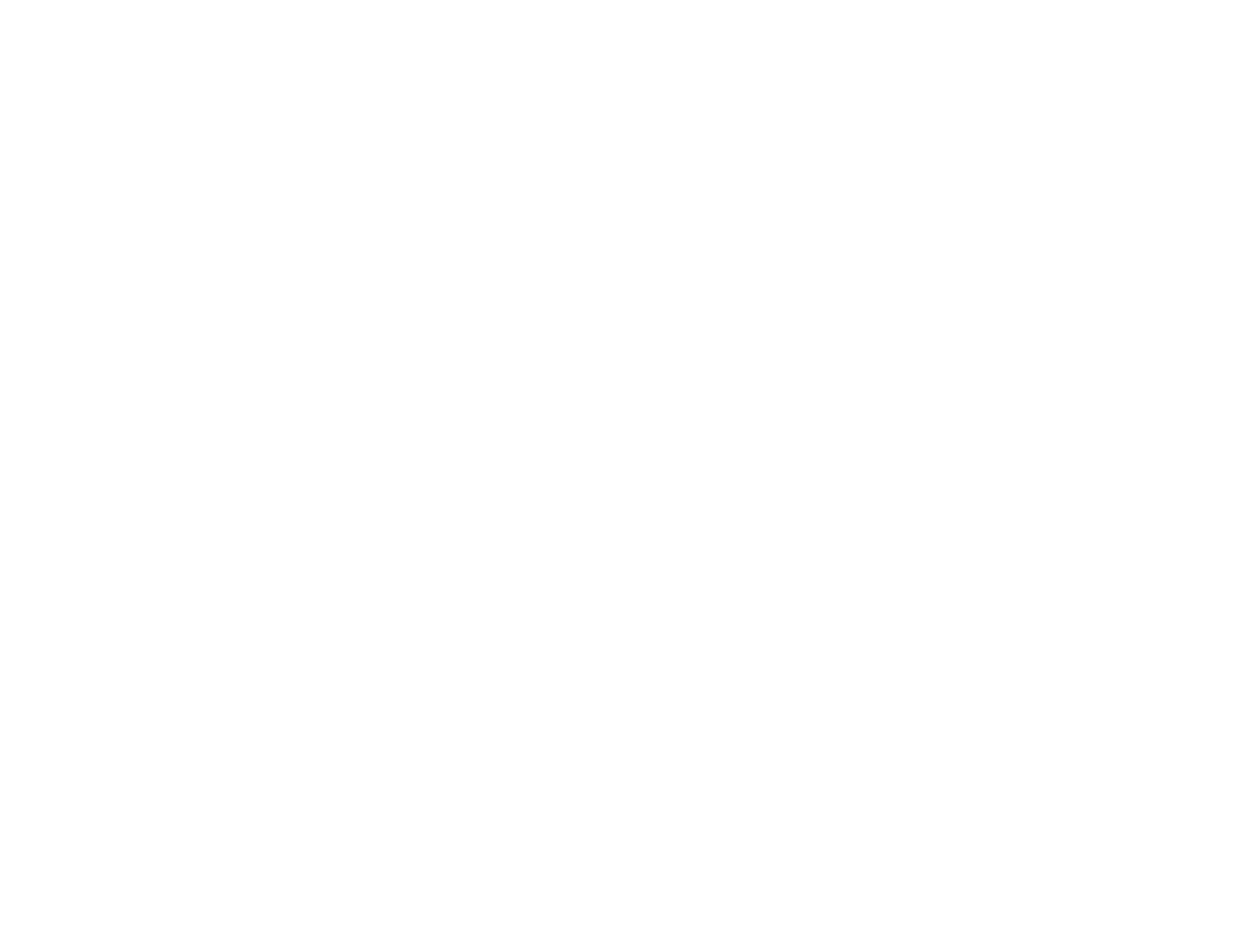
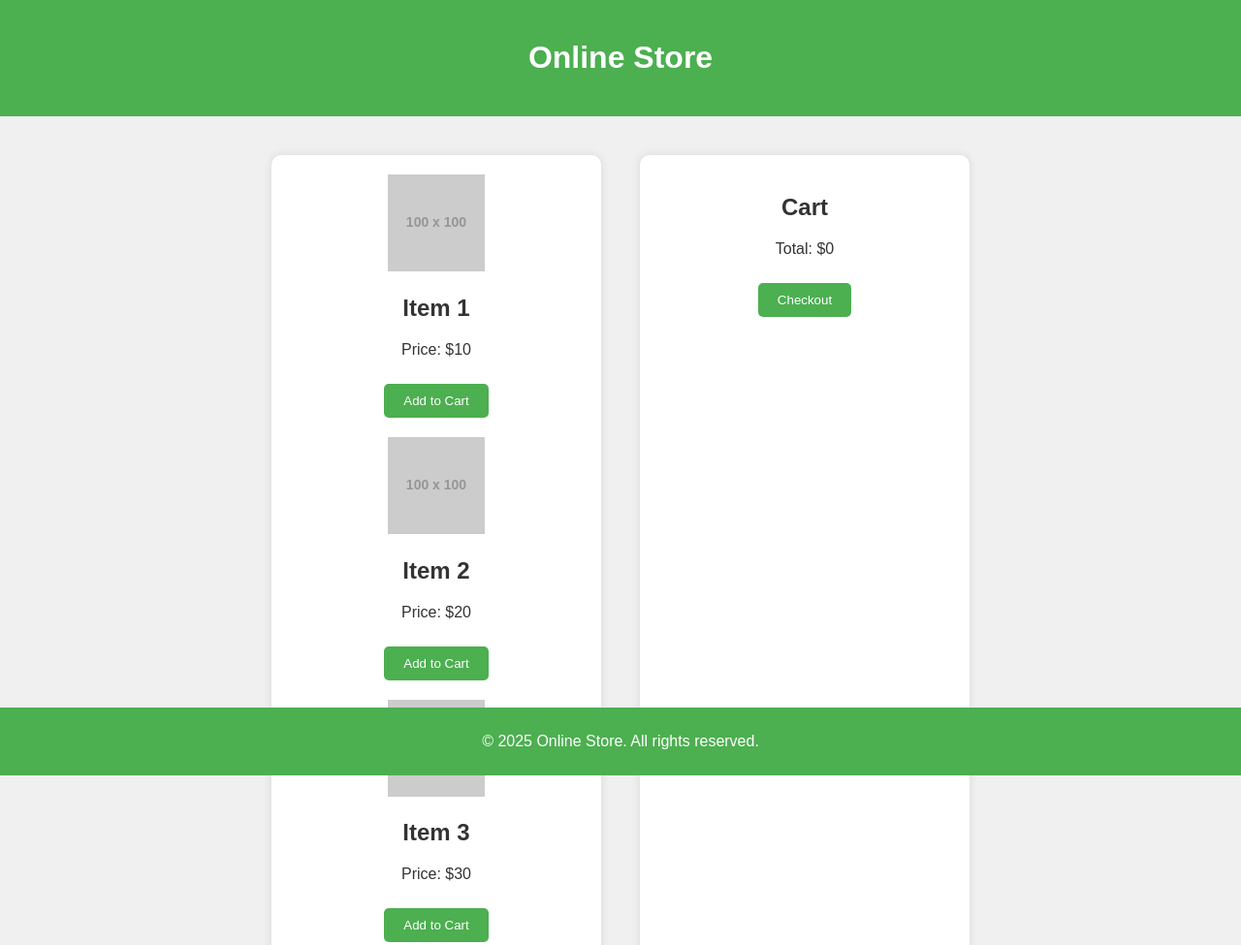
Before and after one commit to TimFord13/ABTestingSite, a plain HTML site: page index.html in a window 1280 px wide. Shown: the top 975 px of the page at 97% size. Before the commit the page ends 800 px from the top, so only its background shows below. Drawn offline with Linux system fonts and the light colour scheme; placeholder pictures from the web are drawn by us.

Commit message:
basic commit

```diff
--- a/index.html
+++ b/index.html
@@ -3,9 +3,56 @@
 <head>
     <meta charset="UTF-8">
     <meta name="viewport" content="width=device-width, initial-scale=1.0">
-    <title>Document</title>
+    <title>Store Checkout</title>
+    <link rel="stylesheet" href="style.css">
 </head>
 <body>
-
+    <header>
+        <h1>Online Store</h1>
+    </header>
+    <main>
+        <div class="products">
+            <div class="product">
+                <img src="https://via.placeholder.com/100" alt="Item 1">
+                <h2>Item 1</h2>
+                <p>Price: $10</p>
+                <button onclick="addToCart('Item 1', 10)">Add to Cart</button>
+            </div>
+            <div class="product">
+                <img src="https://via.placeholder.com/100" alt="Item 2">
+                <h2>Item 2</h2>
+                <p>Price: $20</p>
+                <button onclick="addToCart('Item 2', 20)">Add to Cart</button>
+            </div>
+            <div class="product">
+                <img src="https://via.placeholder.com/100" alt="Item 3">
+                <h2>Item 3</h2>
+                <p>Price: $30</p>
+                <button onclick="addToCart('Item 3', 30)">Add to Cart</button>
+            </div>
+            <div class="product">
+                <img src="https://via.placeholder.com/100" alt="Item 4">
+                <h2>Item 4</h2>
+                <p>Price: $15</p>
+                <button onclick="addToCart('Item 4', 15)">Add to Cart</button>
+            </div>
+            <div class="product">
+                <img src="https://via.placeholder.com/100" alt="Item 5">
+                <h2>Item 5</h2>
+                <p>Price: $25</p>
+                <button onclick="addToCart('Item 5', 25)">Add to Cart</button>
+            </div>
+        </div>
+        <div class="cart">
+            <h2>Cart</h2>
+            <ul id="cart-items"></ul>
+            <p id="total-price">Total: $0</p>
+            <button onclick="checkout()">Checkout</button>
+        </div>
+    </main>
+    <footer>
+        <p>&copy; 2025 Online Store. All rights reserved.</p>
+    </footer>
+    <script src="script.js"></script>
 </body>
 </html>
--- /dev/null
+++ b/script.js
@@ -0,0 +1,33 @@
+let cart = [];
+
+function addToCart(item, price) {
+    const existingItem = cart.find(cartItem => cartItem.item === item);
+    if (existingItem) {
+        existingItem.quantity++;
+        existingItem.totalPrice += price;
+    } else {
+        cart.push({ item, price, quantity: 1, totalPrice: price });
+    }
+    updateCart();
+}
+
+function updateCart() {
+    const cartItems = document.getElementById("cart-items");
+    cartItems.innerHTML = "";
+    let totalPrice = 0;
+
+    cart.forEach(cartItem => {
+        const listItem = document.createElement("li");
+        listItem.textContent = `${cartItem.item}: $${cartItem.price} x ${cartItem.quantity} = $${cartItem.totalPrice}`;
+        cartItems.appendChild(listItem);
+        totalPrice += cartItem.totalPrice;
+    });
+
+    document.getElementById("total-price").textContent = `Total: $${totalPrice}`;
+}
+
+function checkout() {
+    alert(`Your total is $${totalPrice}. Thank you for your purchase!`);
+    cart = [];
+    updateCart();
+}
--- /dev/null
+++ b/style.css
@@ -0,0 +1,72 @@
+body {
+    font-family: Arial, sans-serif;
+    background-color: #f0f0f0;
+    color: #333;
+    text-align: center;
+    margin: 0;
+    padding: 0;
+}
+
+header {
+    background-color: #4CAF50;
+    color: white;
+    padding: 20px 0;
+}
+
+main {
+    display: flex;
+    justify-content: center;
+    padding: 20px;
+}
+
+.products, .cart {
+    background-color: white;
+    border-radius: 10px;
+    box-shadow: 0 0 10px rgba(0, 0, 0, 0.1);
+    margin: 20px;
+    padding: 20px;
+    width: 300px;
+}
+
+.product {
+    margin-bottom: 20px;
+}
+
+.product img {
+    width: 100px;
+    height: 100px;
+    object-fit: cover;
+}
+
+button {
+    background-color: #4CAF50; /* Green */
+    border: none;
+    color: white;
+    padding: 10px 20px;
+    cursor: pointer;
+    margin-top: 10px;
+    border-radius: 5px;
+}
+
+button:hover {
+    background-color: #45a049;
+}
+
+footer {
+    background-color: #4CAF50;
+    color: white;
+    padding: 10px 0;
+    position: fixed;
+    bottom: 0;
+    width: 100%;
+}
+
+.cart ul {
+    list-style-type: none;
+    padding: 0;
+}
+
+.cart ul li {
+    border-bottom: 1px solid #ccc;
+    padding: 10px 0;
+}
```
